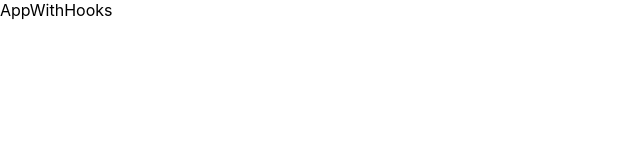
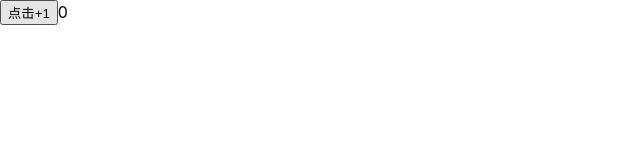
Before and after one commit to Wenq/Wenq_Demos_JS, a React (Create React App) app in the folder React_Demos/react_hooks_demo/: page / in a window 1280 px wide. Shown: the top 160 px of the page, without its empty margins (0-640 px from the left). Built offline with nearby package versions, Linux system fonts and the light colour scheme.

Commit message:
demo by class

```diff
--- a/React_Demos/react_hooks_demo/src/AppWithHooks.js
+++ b/React_Demos/react_hooks_demo/src/AppWithHooks.js
@@ -1,13 +1,28 @@
 import React, {Component} from 'react';
 import './App.css';
+import {useState} from 'react';
 
 class AppWithHooks extends Component{
-    // constructor(props){
-    //     super(props);
-    // }
+    constructor(props){
+        super(props)
+        this.state = {
+            count: 0
+        }
+    }
+
+    setCount(){
+        this.setState({
+            count: ++this.state.count
+        },()=>{
+            console.log(`count: +1`);
+        });
+    }
 
     render(){
-        return <div>AppWithHooks</div>
+        return <div>
+            <button onClick={this.setCount.bind(this)}>{'点击+1'}</button>
+            <span>{this.state.count}</span>
+        </div>
     }
 }
 
```
